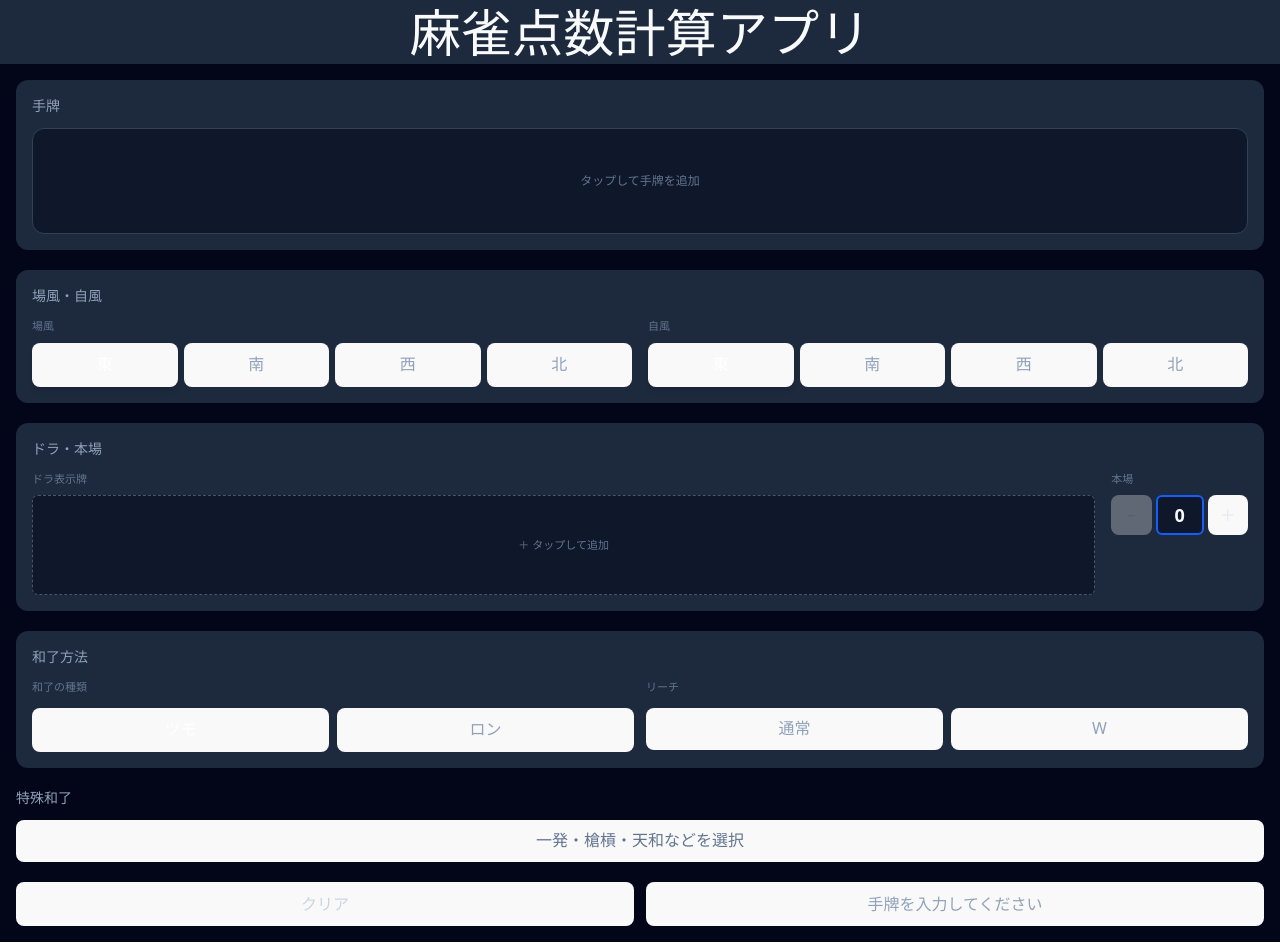
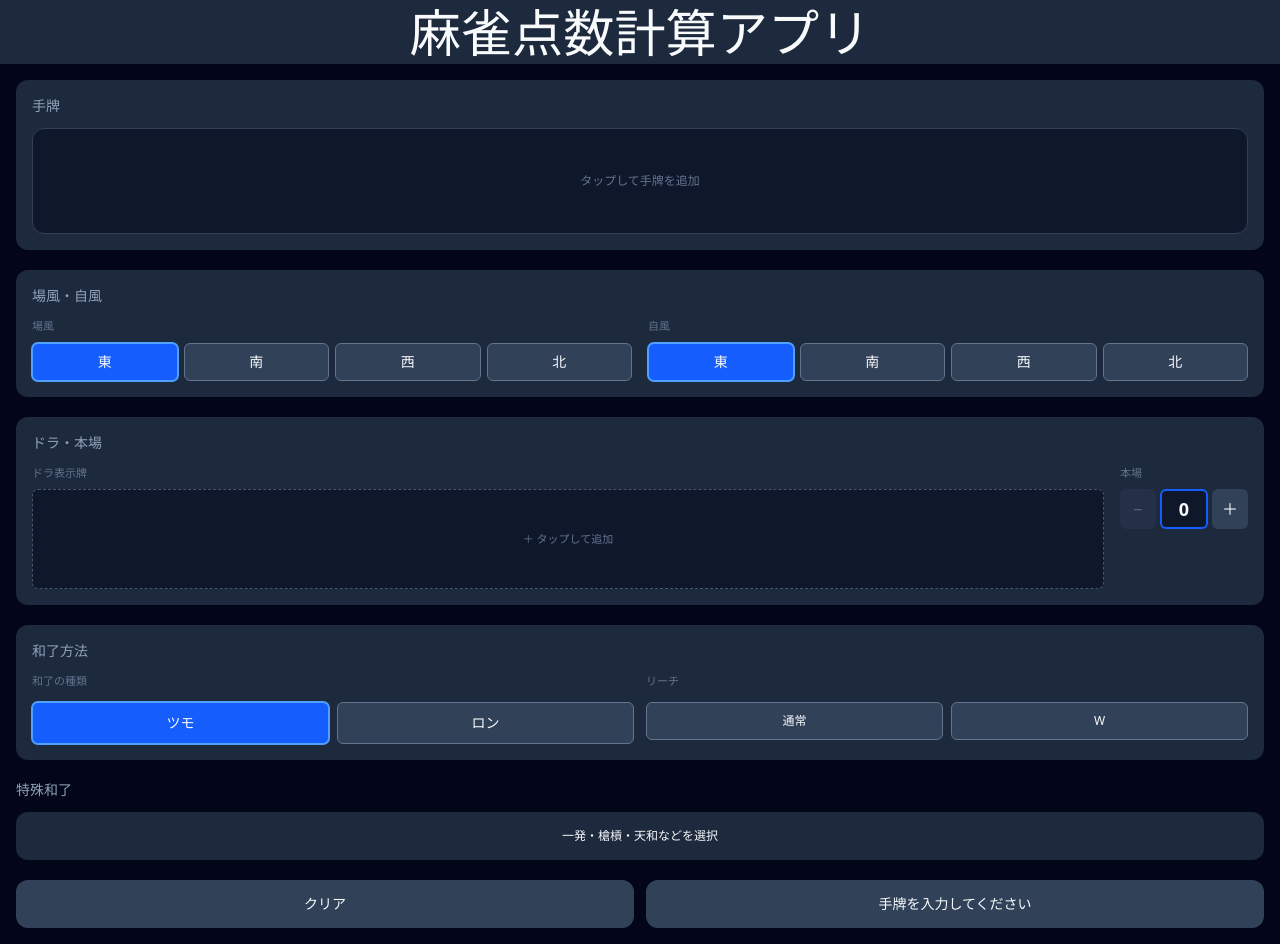
Before and after one commit to ryomeblog/mahjong-calculator-web, a React (Vite) app: page / in a window 1280 px wide. Built offline with nearby package versions, Linux system fonts and the light colour scheme.

Commit message:
style: UIの色調整とボタンスタイルの改善

```diff
--- a/src/components/input/WinConditionsCard.tsx
+++ b/src/components/input/WinConditionsCard.tsx
@@ -46,10 +46,10 @@ export function WinConditionsCard({
             <button
               type="button"
               onClick={handleTsumoClick}
-              className={`flex-1 rounded-md py-2.5 text-sm font-semibold transition-colors ${
+              className={`flex-1 rounded-md border py-2.5 text-sm transition-all ${
                 isTsumo
-                  ? 'bg-blue-600 text-white'
-                  : 'bg-slate-700 text-slate-400 hover:bg-slate-600'
+                  ? 'border-blue-400 bg-blue-600 font-bold text-white ring-1 ring-blue-400'
+                  : 'border-slate-500 bg-slate-700 font-medium text-slate-400 hover:border-slate-400 hover:bg-slate-600'
               }`}
             >
               ツモ
@@ -57,10 +57,10 @@ export function WinConditionsCard({
             <button
               type="button"
               onClick={handleRonClick}
-              className={`flex-1 rounded-md py-2.5 text-sm font-semibold transition-colors ${
+              className={`flex-1 rounded-md border py-2.5 text-sm transition-all ${
                 !isTsumo
-                  ? 'bg-blue-600 text-white'
-                  : 'bg-slate-700 text-slate-400 hover:bg-slate-600'
+                  ? 'border-blue-400 bg-blue-600 font-bold text-white ring-1 ring-blue-400'
+                  : 'border-slate-500 bg-slate-700 font-medium text-slate-400 hover:border-slate-400 hover:bg-slate-600'
               }`}
             >
               ロン
@@ -77,10 +77,10 @@ export function WinConditionsCard({
             <button
               type="button"
               onClick={onToggleRiichi}
-              className={`flex-1 rounded-md py-2.5 text-xs font-semibold transition-colors ${
+              className={`flex-1 rounded-md border py-2.5 text-xs transition-all ${
                 isRiichi
-                  ? 'bg-blue-600 text-white'
-                  : 'bg-slate-700 text-slate-400 hover:bg-slate-600'
+                  ? 'border-blue-400 bg-blue-600 font-bold text-white ring-1 ring-blue-400'
+                  : 'border-slate-500 bg-slate-700 font-medium text-slate-400 hover:border-slate-400 hover:bg-slate-600'
               }`}
             >
               通常
@@ -88,10 +88,10 @@ export function WinConditionsCard({
             <button
               type="button"
               onClick={onToggleDoubleRiichi}
-              className={`flex-1 rounded-md py-2.5 text-xs font-semibold transition-colors ${
+              className={`flex-1 rounded-md border py-2.5 text-xs transition-all ${
                 isDoubleRiichi
-                  ? 'bg-blue-600 text-white'
-                  : 'bg-slate-700 text-slate-400 hover:bg-slate-600'
+                  ? 'border-blue-400 bg-blue-600 font-bold text-white ring-1 ring-blue-400'
+                  : 'border-slate-500 bg-slate-700 font-medium text-slate-400 hover:border-slate-400 hover:bg-slate-600'
               }`}
             >
               W
--- a/src/components/input/WindSelectorCompact.tsx
+++ b/src/components/input/WindSelectorCompact.tsx
@@ -56,10 +56,10 @@ export function WindSelectorCompact({
                 key={wind}
                 type="button"
                 onClick={() => handleRoundWindClick(wind)}
-                className={`flex-1 rounded-md border-2 py-2 text-sm font-semibold transition-colors ${
+                className={`flex-1 rounded-md border py-2 text-sm transition-all ${
                   roundWind === wind
-                    ? 'border-blue-500 bg-blue-600 text-white shadow-md'
-                    : 'border-slate-600 bg-slate-700 text-slate-400 hover:border-slate-500 hover:bg-slate-600'
+                    ? 'border-blue-400 bg-blue-600 font-bold text-white ring-1 ring-blue-400'
+                    : 'border-slate-500 bg-slate-700 font-medium text-slate-400 hover:border-slate-400 hover:bg-slate-600'
                 }`}
               >
                 {WIND_LABELS[wind]}
@@ -77,10 +77,10 @@ export function WindSelectorCompact({
                 key={wind}
                 type="button"
                 onClick={() => handleSeatWindClick(wind)}
-                className={`flex-1 rounded-md border-2 py-2 text-sm font-semibold transition-colors ${
+                className={`flex-1 rounded-md border py-2 text-sm transition-all ${
                   seatWind === wind
-                    ? 'border-blue-500 bg-blue-600 text-white shadow-md'
-                    : 'border-slate-600 bg-slate-700 text-slate-400 hover:border-slate-500 hover:bg-slate-600'
+                    ? 'border-blue-400 bg-blue-600 font-bold text-white ring-1 ring-blue-400'
+                    : 'border-slate-500 bg-slate-700 font-medium text-slate-400 hover:border-slate-400 hover:bg-slate-600'
                 }`}
               >
                 {WIND_LABELS[wind]}
--- a/src/components/tiles/SelectedTiles.tsx
+++ b/src/components/tiles/SelectedTiles.tsx
@@ -224,7 +224,7 @@ export function SelectedTiles({
 
       {winningTile && tileCount !== 14 && (
         <div className="mt-4">
-          <h4 className="mb-2 text-sm font-semibold text-gray-800">和了牌</h4>
+          <h4 className="mb-2 text-sm font-semibold text-slate-400">和了牌</h4>
           <Tile tile={winningTile} isWinning size="small" />
         </div>
       )}
--- a/src/components/tiles/TileGrid.tsx
+++ b/src/components/tiles/TileGrid.tsx
@@ -69,8 +69,8 @@ export function TileGrid({
         >
           <TileSvg tile={tile} size="medium" />
         </div>
-        <div className="flex h-6 w-6 items-center justify-center rounded-full border-2 border-[#16a085] bg-[#e8f8f5]">
-          <span className="text-xs text-[#16a085]">{count}</span>
+        <div className="flex h-6 w-6 items-center justify-center rounded-full border-2 border-teal-500 bg-teal-900/30">
+          <span className="text-xs text-teal-400">{count}</span>
         </div>
       </div>
     )
@@ -95,8 +95,8 @@ export function TileGrid({
         >
           <TileSvg tile={tile} size="medium" />
         </div>
-        <div className="flex h-6 w-6 items-center justify-center rounded-full border-2 border-[#16a085] bg-[#e8f8f5]">
-          <span className="text-xs text-[#16a085]">{count}</span>
+        <div className="flex h-6 w-6 items-center justify-center rounded-full border-2 border-teal-500 bg-teal-900/30">
+          <span className="text-xs text-teal-400">{count}</span>
         </div>
       </div>
     )
@@ -121,7 +121,7 @@ export function TileGrid({
           className="w-full rounded-lg border border-slate-600 bg-slate-800 px-3 py-2.5 text-sm text-slate-200 shadow-sm focus:border-blue-500 focus:ring-2 focus:ring-blue-500"
         >
           {(['man', 'pin', 'sou', 'honor'] as TileTab[]).map((tab) => (
-            <option key={tab} value={tab}>
+            <option key={tab} value={tab} className="bg-slate-800 text-slate-200">
               {TILE_TAB_LABELS[tab]}
             </option>
           ))}
@@ -155,7 +155,7 @@ export function TileGrid({
       </ul>
 
       {/* 牌パネル */}
-      <div className="rounded border border-gray-200 bg-white p-4">
+      <div className="rounded border border-slate-700 bg-slate-900 p-4">
         {activeTab === 'man' && renderNumberPanel('man')}
         {activeTab === 'pin' && renderNumberPanel('pin')}
         {activeTab === 'sou' && renderNumberPanel('sou')}
@@ -172,7 +172,7 @@ export function TileGrid({
           </div>
         )}
 
-        <div className="mt-4 text-xs text-[#95a5a6]">
+        <div className="mt-4 text-xs text-slate-500">
           <p>各牌は最大4枚まで選択できます</p>
         </div>
       </div>
--- a/src/index.css
+++ b/src/index.css
@@ -5,9 +5,9 @@
   line-height: 1.5;
   font-weight: 400;
 
-  color-scheme: light dark;
-  color: #213547;
-  background-color: #f0f4f0;
+  color-scheme: dark;
+  color: #f8fafc;
+  background-color: #0f172a;
 
   font-synthesis: none;
   text-rendering: optimizeLegibility;
@@ -17,11 +17,11 @@
 
 a {
   font-weight: 500;
-  color: #646cff;
+  color: #93c5fd;
   text-decoration: inherit;
 }
 a:hover {
-  color: #535bf2;
+  color: #60a5fa;
 }
 
 body {
@@ -46,47 +46,14 @@ h1 {
 }
 
 button {
-  border-radius: 8px;
-  border: 1px solid transparent;
-  padding: 0.6em 1.2em;
-  font-size: 1em;
-  font-weight: 500;
   font-family: inherit;
-  background-color: #f9f9f9;
+  color: #f8fafc;
   cursor: pointer;
-  transition:
-    border-color 0.25s,
-    opacity 0.15s;
-}
-button:hover {
-  border-color: #646cff;
 }
 button:focus,
 button:focus-visible {
-  outline: 4px auto -webkit-focus-ring-color;
-}
-
-@media (prefers-color-scheme: light) {
-  :root {
-    color: #213547;
-    background-color: #ffffff;
-  }
-  a:hover {
-    color: #747bff;
-  }
-  button {
-    background-color: #f9f9f9;
-  }
-}
-
-@media (prefers-color-scheme: dark) {
-  :root {
-    color: rgba(255, 255, 255, 0.92);
-    background-color: #121212;
-  }
-  button {
-    background-color: #1a1a1a;
-  }
+  outline: 2px solid #3b82f6;
+  outline-offset: 2px;
 }
 
 /* Responsive utilities for older browsers */
```
